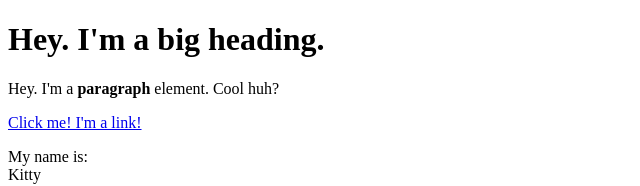
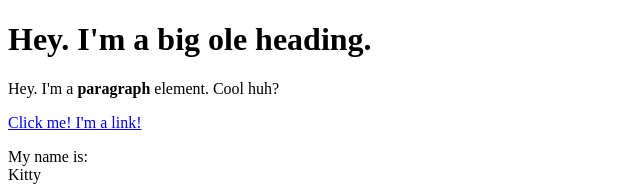
Before and after one commit to kinzerjim00/Cartoon-Hero, a plain HTML site: page test.html in a window 1280 px wide. Shown: the top 186 px of the page, without its empty margins (0-640 px from the left). Drawn offline with Linux system fonts and the light colour scheme.

Commit message:
Added "ole" to heading.

```diff
--- a/test.html
+++ b/test.html
@@ -4,7 +4,7 @@
 	<title>Test Page</title>
 </head>
 <body>
-	<h1>Hey. I'm a big heading.</h1>
+	<h1>Hey. I'm a big ole heading.</h1>
 	<p>Hey. I'm a <b>paragraph</b> element. Cool huh?</p>
 	<a href="https://google.com" target="_blank" title="Let's go to Google">Click me! I'm a link!</a>
 	<p>My name is: <br>
```
